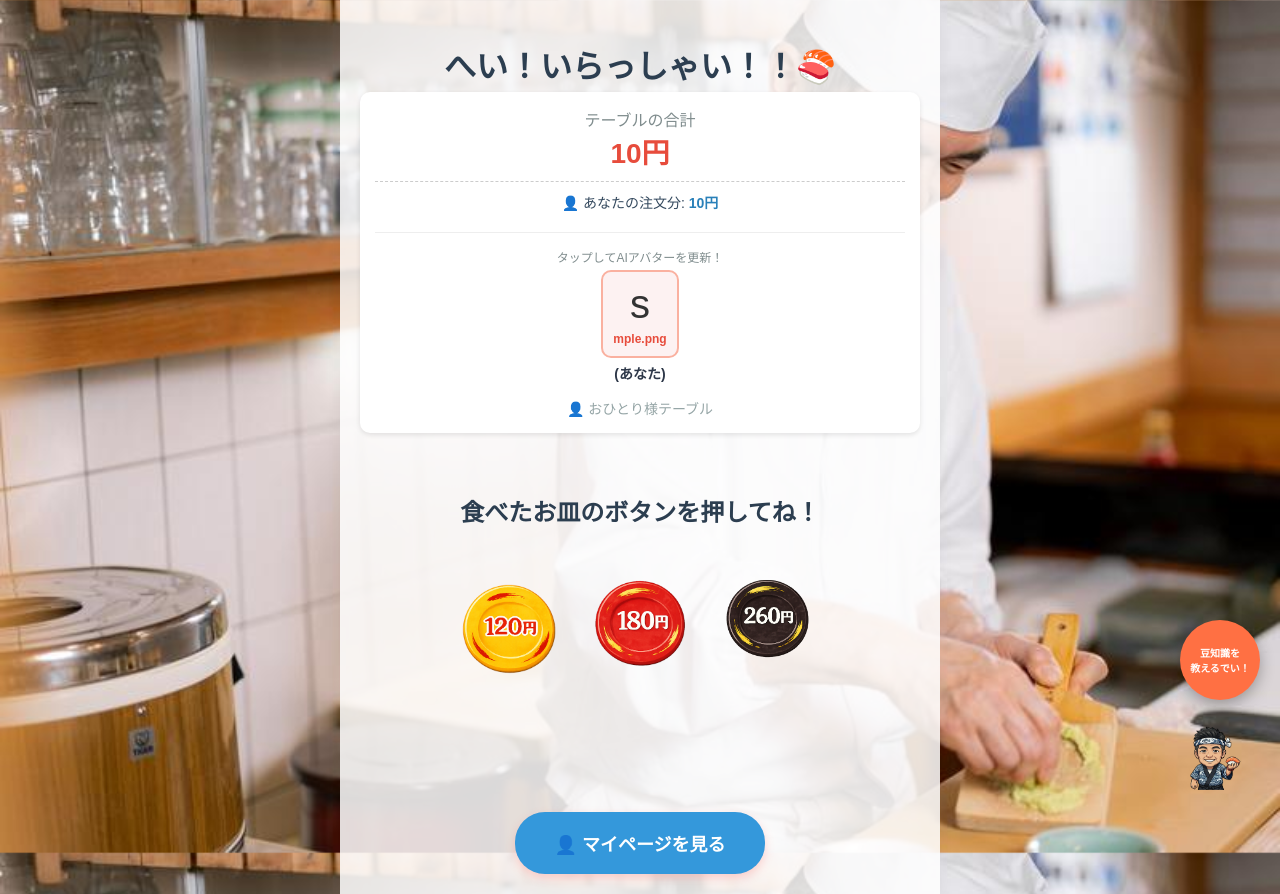
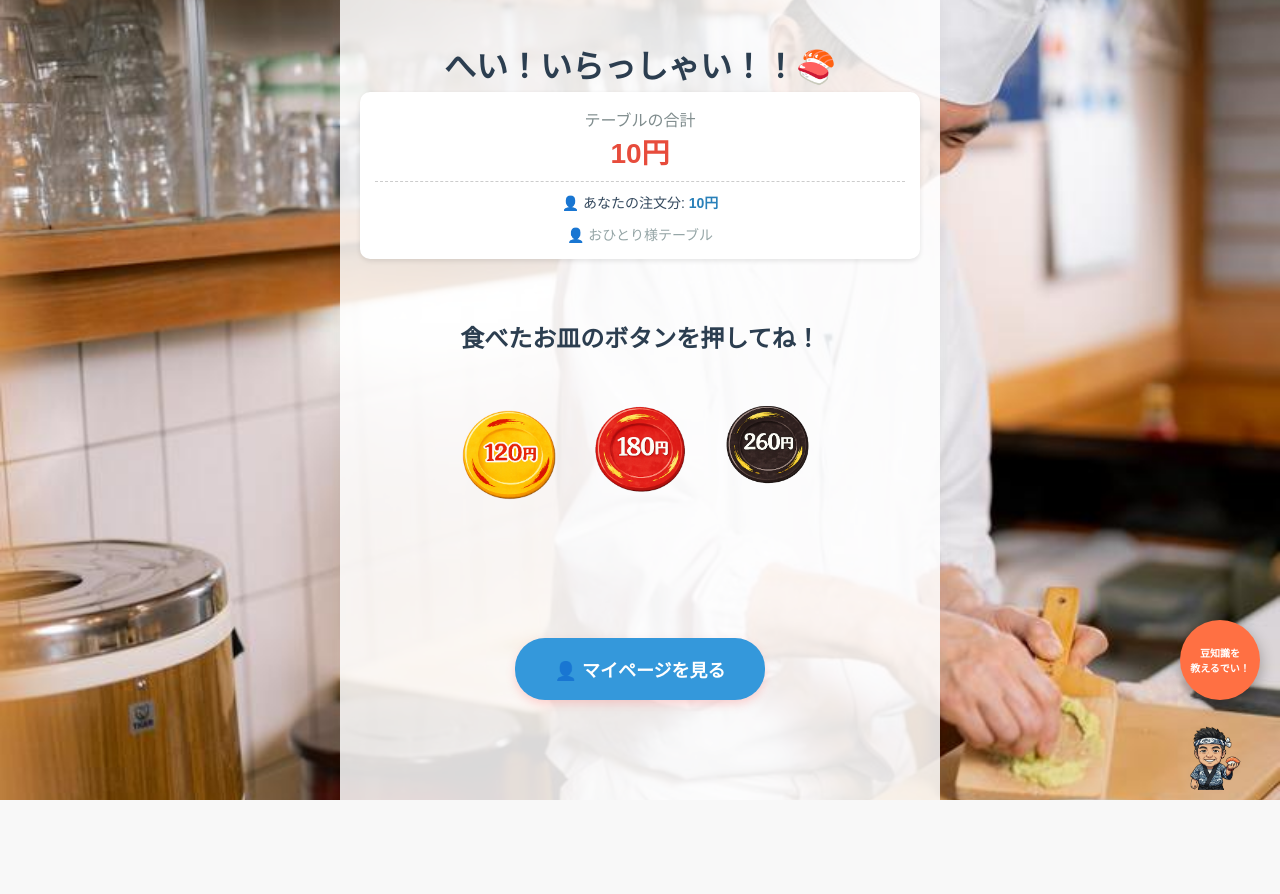
Before and after one commit to tapen25/sushi, a Flask app: page /order_menu in a window 1280 px wide. After the commit the page ends 800 px from the top, so only its background shows below. Run offline with Flask 3, Linux system fonts and the light colour scheme; the visitor is signed in with stand-in values (Sample User, id 1); tables that the repository leaves empty hold one stand-in row (values such as "Sample post").

Commit message:
戻した

```diff
--- a/app.py
+++ b/app.py
@@ -22,8 +22,7 @@ def init_db():
             username TEXT,
             gender TEXT,
             age INTEGER,
-            group_id INTEGER,
-            current_avatar TEXT /* 🌟 新規：一時的なAIアバター（絵文字） */
+            group_id INTEGER    /* 🌟 新規：今いるテーブルのID */
         )
     ''')
 
@@ -76,9 +75,9 @@ def register():
     if existing_user:
         user_id = existing_user[0]
         session['user_id'] = user_id
-        session['group_id'] = user_id
-        # 🌟 変更：アバターもnullにリセットする（一時的なデータにするため）
-        c.execute('UPDATE users SET group_id = ?, current_avatar = NULL WHERE id = ?', (user_id, user_id))
+        session['group_id'] = user_id # 自分が代表
+        # 🌟 昔のデータでログインした時も、最初は「一人のテーブル」としてリセットする
+        c.execute('UPDATE users SET group_id = ? WHERE id = ?', (user_id, user_id))
         conn.commit()
         conn.close()
         return redirect(url_for('mypage'))
@@ -86,7 +85,7 @@ def register():
         c.execute('INSERT INTO users (username, gender, age) VALUES (?, ?, ?)', (username, gender, age))
         user_id = c.lastrowid
         session['user_id'] = user_id
-        session['group_id'] = user_id
+        session['group_id'] = user_id # 自分が代表
         # 🌟 データベースにもテーブル情報を保存
         c.execute('UPDATE users SET group_id = ? WHERE id = ?', (user_id, user_id))
         conn.commit()
@@ -106,28 +105,25 @@ def order_menu():
     conn = sqlite3.connect('sushi_app.db')
     c = conn.cursor()
 
-    # （...合計金額の計算処理はそのまま...）
     c.execute('SELECT SUM(price) FROM orders WHERE user_id = ?', (user_id,))
     my_total = c.fetchone()[0]
     my_total = my_total if my_total else 0
+
     c.execute('SELECT SUM(price) FROM orders WHERE group_id = ?', (group_id,))
     group_total = c.fetchone()[0]
     group_total = group_total if group_total else 0
 
-    # 🌟 変更：自分のアバターを取得
-    c.execute('SELECT current_avatar FROM users WHERE id = ?', (user_id,))
-    my_avatar = c.fetchone()[0]
-    if not my_avatar: my_avatar = "❓ アバター未設定" # 初期値
-
-    # 🌟 変更：同伴者の名前とアバターを取得
-    c.execute('SELECT username, current_avatar FROM users WHERE group_id = ? AND id != ?', (group_id, user_id))
+    # 🌟 新規追加：同じテーブルにいる他の人（自分以外）の名前を取得
+    c.execute('SELECT username FROM users WHERE group_id = ? AND id != ?', (group_id, user_id))
     companion_rows = c.fetchall()
-    # [{'name': 'A', 'avatar': '🐯 マグロ大将'}] のような辞書のリストにする
-    companions = [{"name": row[0], "avatar": row[1] if row[1] else "🐣 注文待ち"} for row in companion_rows]
+    # ['Aさん', 'Bさん'] のようなリストにする
+    companions = [row[0] for row in companion_rows]
 
     conn.close()
 
-    return render_template('order_menu.html', my_total=my_total, group_total=group_total, companions=companions, my_avatar=my_avatar)
+    # companions リストも一緒に HTML に渡す
+    return render_template('order_menu.html', my_total=my_total, group_total=group_total, companions=companions)
+
 @app.route('/order', methods=['POST'])
 def order():
     if 'user_id' not in session:
@@ -174,65 +170,9 @@ def trivia():
     except Exception as e:
         print(f"Gemini API エラー: {e}")
         return {"text": "大将は今忙しいみたいでい！（通信エラー）"}
-def ask_gemini_for_avatar(orders_summary):
-    try:
-        api_key = os.environ.get("GEMINI_API_KEY")
-        if not api_key:
-            return "🐣 寿司の卵" # キーがない場合の初期アバター
 
-        client = genai.Client(api_key=api_key)
 
-        # Geminiへのプロンプト（指示）
-        prompt = f"""
-        あなたはユーモアのある老舗の寿司職人です。お客さんの注文履歴を見て、その人に相応しい『粋な称号と絵文字1つ』を考えてください。
-        フランクな話し方は不要で、称号そのものだけを出力してください。
-        例：'🐯 マグロ大王'、'🐣 サーモンLOVER'、'🥚 たまご愛好家'
-        30文字以内で回答してください。
 
-        注文履歴: {orders_summary}
-        """
-
-        response = client.models.generate_content(
-            model='gemini-2.5-flash',
-            contents=prompt
-        )
-        # Geminiの回答をそのまま返す
-        return response.text.strip()
-
-    except Exception as e:
-        print(f"Gemini Avatar エラー: {e}")
-        return "🍣 寿司通" # エラー時のフォールバック
-
-@app.route('/update_my_avatar', methods=['POST'])
-def update_my_avatar():
-    if 'user_id' not in session:
-        return jsonify({"error": "ログインしていません"}), 401
-
-    user_id = session['user_id']
-
-    conn = sqlite3.connect('sushi_app.db')
-    c = conn.cursor()
-
-    # 1. 自分の最新の注文履歴を集計
-    c.execute('SELECT sushi_name, COUNT(*) FROM orders WHERE user_id = ? GROUP BY sushi_name', (user_id,))
-    preferences = c.fetchall()
-
-    # "マグロ 5回, サーモン 2回" のような文字列にする
-    orders_summary = ", ".join([f"{row[0]} {row[1]}回" for row in preferences])
-
-    if not orders_summary:
-        orders_summary = "まだ注文がありません"
-
-    # 2. Geminiにアバターを考えてもらう
-    new_avatar = ask_gemini_for_avatar(orders_summary)
-
-    # 3. データベースに一時保存（キャッシュ）
-    c.execute('UPDATE users SET current_avatar = ? WHERE id = ?', (new_avatar, user_id))
-    conn.commit()
-    conn.close()
-
-    # 新しいアバターをJavaScriptに返す
-    return jsonify({"new_avatar": new_avatar})
 # ---------------------------------------------------------
 # 5. マイページ・フレンド関連
 # ---------------------------------------------------------
--- a/templates/order_menu.html
+++ b/templates/order_menu.html
@@ -109,41 +109,20 @@
         <div style="background-color: white; padding: 15px; border-radius: 10px; box-shadow: 0 2px 5px rgba(0,0,0,0.1); margin-bottom: 20px; text-align: center;">
             <div style="font-size: 16px; color: #7f8c8d;">テーブルの合計</div>
             <div style="font-size: 28px; font-weight: bold; color: #e74c3c; margin-bottom: 10px;">{{ group_total }}円</div>
+
             <div style="border-top: 1px dashed #ccc; padding-top: 10px; font-size: 14px; color: #34495e;">
                 👤 あなたの注文分: <span style="font-weight: bold; color: #2980b9;">{{ my_total }}円</span>
             </div>
 
-            <div style="margin-top: 20px; border-top: 1px solid #eee; padding-top: 15px;">
-
-                <div style="margin-bottom: 15px;">
-                    <p style="font-size: 12px; color: #7f8c8d; margin: 0 0 5px;">タップしてAIアバターを更新！</p>
-                    <div id="my-avatar-icon" onclick="updateMyAvatar()" style="display: inline-flex; flex-direction: column; align-items: center; cursor: pointer; background: #fdf2f2; padding: 10px; border-radius: 10px; border: 2px solid #fab1a0; transition: transform 0.2s;">
-                        <div id="my-avatar-emoji" style="font-size: 40px;">{{ my_avatar[:1] }}</div>
-                        <div id="my-avatar-text" style="font-size: 12px; font-weight: bold; color: #e74c3c; margin-top: 5px;">{{ my_avatar[2:] }}</div>
-                    </div>
-                    <div style="font-size: 14px; font-weight: bold; margin-top: 5px; color: #2d3748;">(あなた)</div>
+            {% if companions %}
+                <div style="margin-top: 12px; font-size: 14px; color: #8e44ad; font-weight: bold; background-color: #f4ecf7; padding: 5px; border-radius: 5px;">
+                    👥 {{ companions | join('、') }} と食事中...
                 </div>
-
-                {% if companions %}
-                    <div style="display: flex; justify-content: center; gap: 15px; flex-wrap: wrap; margin-top: 15px; background-color: #f8fafc; padding: 10px; border-radius: 10px;">
-                        {% for companion in companions %}
-                            <div style="display: flex; flex-direction: column; align-items: center; width: 80px;">
-                                <div style="font-size: 30px; width: 50px; height: 50px; background: white; border-radius: 50%; display: flex; align-items: center; justify-content: center; box-shadow: 0 2px 5px rgba(0,0,0,0.1);">
-                                    {{ companion.avatar[:1] }}
-                                </div>
-                                <div style="font-size: 12px; font-weight: bold; margin-top: 5px; color: #4a5568; white-space: nowrap; overflow: hidden; text-overflow: ellipsis; width: 100%;">
-                                    {{ companion.name }}
-                                </div>
-                                <div style="font-size: 10px; color: #718096; line-height: 1.2;">
-                                    {{ companion.avatar[2:] }}
-                                </div>
-                            </div>
-                        {% endfor %}
-                    </div>
-                {% else %}
-                    <div style="font-size: 14px; color: #95a5a6; margin-top: 10px;">👤 おひとり様テーブル</div>
-                {% endif %}
-            </div>
+            {% else %}
+                <div style="margin-top: 12px; font-size: 14px; color: #95a5a6;">
+                    👤 おひとり様テーブル
+                </div>
+            {% endif %}
         </div>
         <p id="order-message" style="color: #27ae60; font-weight: bold; height: 20px;"></p>
 
@@ -199,43 +178,7 @@
         function closeBubble(){
             document.getElementById("trivial-message").style.display = "none";
         }
-        function updateMyAvatar() {
-            const iconDiv = document.getElementById('my-avatar-icon');
-            const emojiDiv = document.getElementById('my-avatar-emoji');
-            const textDiv = document.getElementById('my-avatar-text');
 
-            // 読み込み中の演出（くるくる回す）
-            emojiDiv.innerText = "🤔";
-            textDiv.innerText = "大将が考え中...";
-            iconDiv.style.transform = "rotate(360deg)";
-            iconDiv.style.pointerEvents = "none"; // 連打防止
-
-            // PythonのAPIを呼び出す（POSTメソッド）
-            fetch("/update_my_avatar", { method: "POST" })
-            .then(res => res.json())
-            .then(data => {
-                // アニメーションを元に戻す
-                iconDiv.style.transform = "rotate(0deg)";
-                iconDiv.style.pointerEvents = "auto";
-
-                if (data.new_avatar) {
-                    // Geminiが考えた新しいアバターで画面を更新！
-                    // 例: data.new_avatar が '🐯 マグロ大王' の場合
-                    emojiDiv.innerText = data.new_avatar.substring(0, 1); // '🐯'
-                    textDiv.innerText = data.new_avatar.substring(2);    // 'マグロ大王'
-                } else {
-                    emojiDiv.innerText = "🍣";
-                    textDiv.innerText = "寿司通";
-                }
-            })
-            .catch(error => {
-                console.error("Avatar Update Error:", error);
-                emojiDiv.innerText = "💥";
-                textDiv.innerText = "通信エラーでい！";
-                iconDiv.style.transform = "rotate(0deg)";
-                iconDiv.style.pointerEvents = "auto";
-            });
-        }
         // --- 🌟 寿司の選択肢を表示する機能（お友達のコードを改良！） ---
         function showSushi(price, plateElement){
             // 一旦他の開いているネタをすべて閉じる
```
